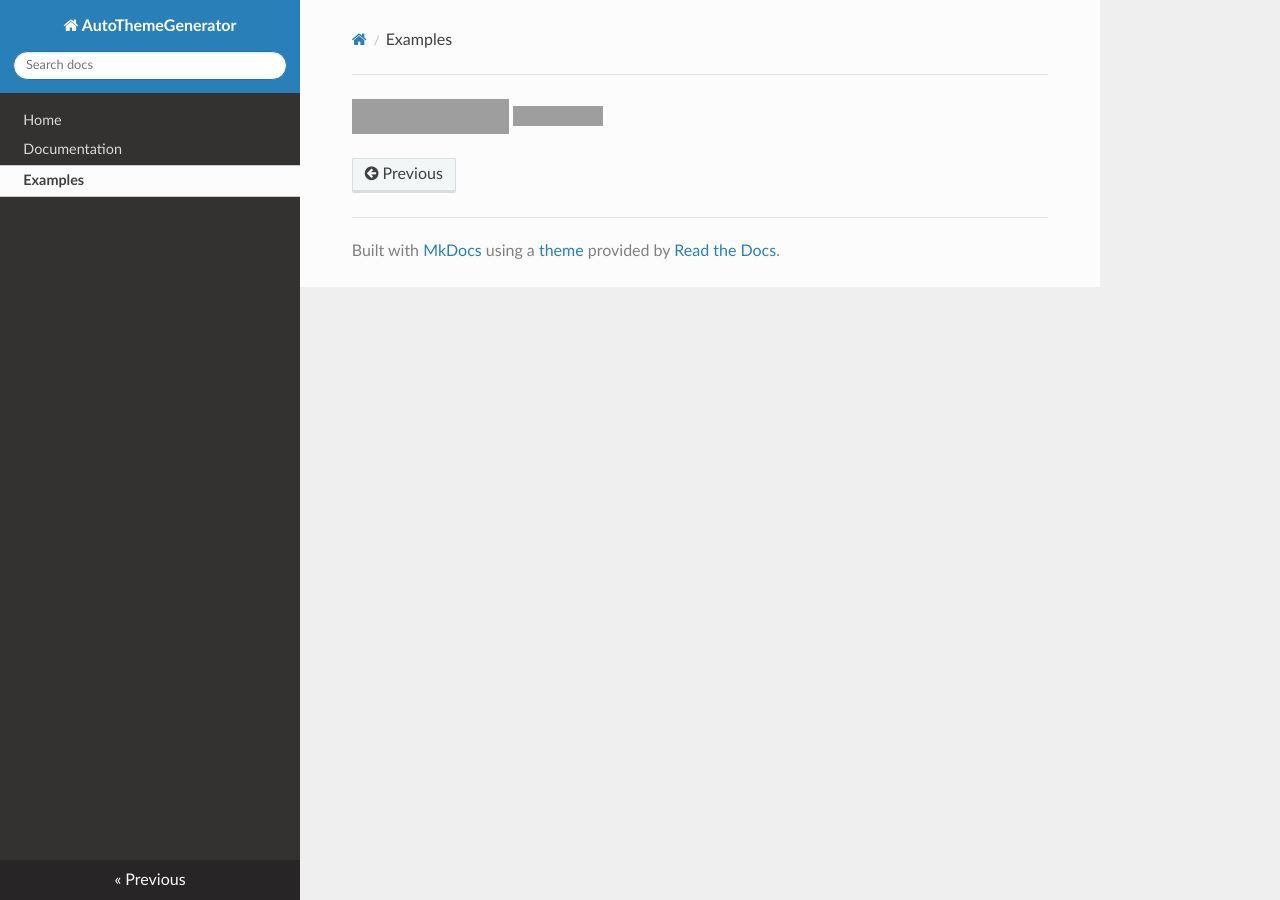
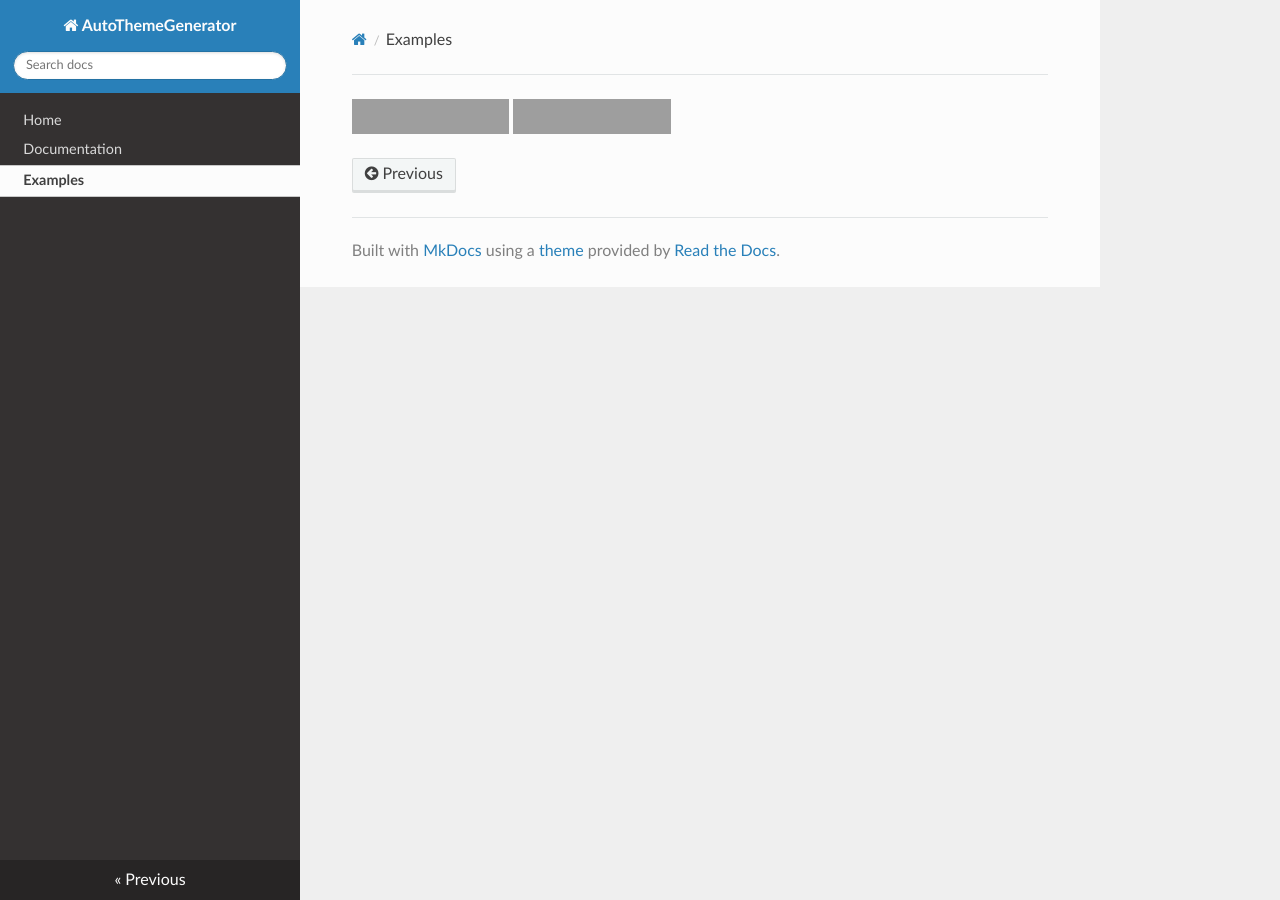
Before and after one commit to cja5553/ReadTheDocs_AutoThemeGenerator, an MkDocs documentation site: the page built from docs/examples.md, in a window 1280 px wide. Built offline with MkDocs 1.6.1, drawn with Linux system fonts in a browser that asks for light colours; nearby versions of some CDN libraries; grey boxes are pictures that could not be loaded.

Commit message:
changes to width of youtube button

```diff
--- a/docs/examples.md
+++ b/docs/examples.md
@@ -3,6 +3,6 @@
     <img src="https://img.shields.io/badge/-Colab_Example-grey?logo=google&logoColor=F9AB00" alt="Colab Example" style="height:35px; width:auto;">
   </a>
   <a href="https://www.youtube.com/watch?v=Bq-shYFtoCI">
-    <img src="https://img.shields.io/badge/-Video_demonstration-red?logo=youtube&logoColor=black" alt="Youtube Demo">
+    <img src="https://img.shields.io/badge/-Video_demonstration-red?logo=youtube&logoColor=black" alt="Youtube Demo"  style="height:35px; width:auto;">
   </a>
 </p>
```
